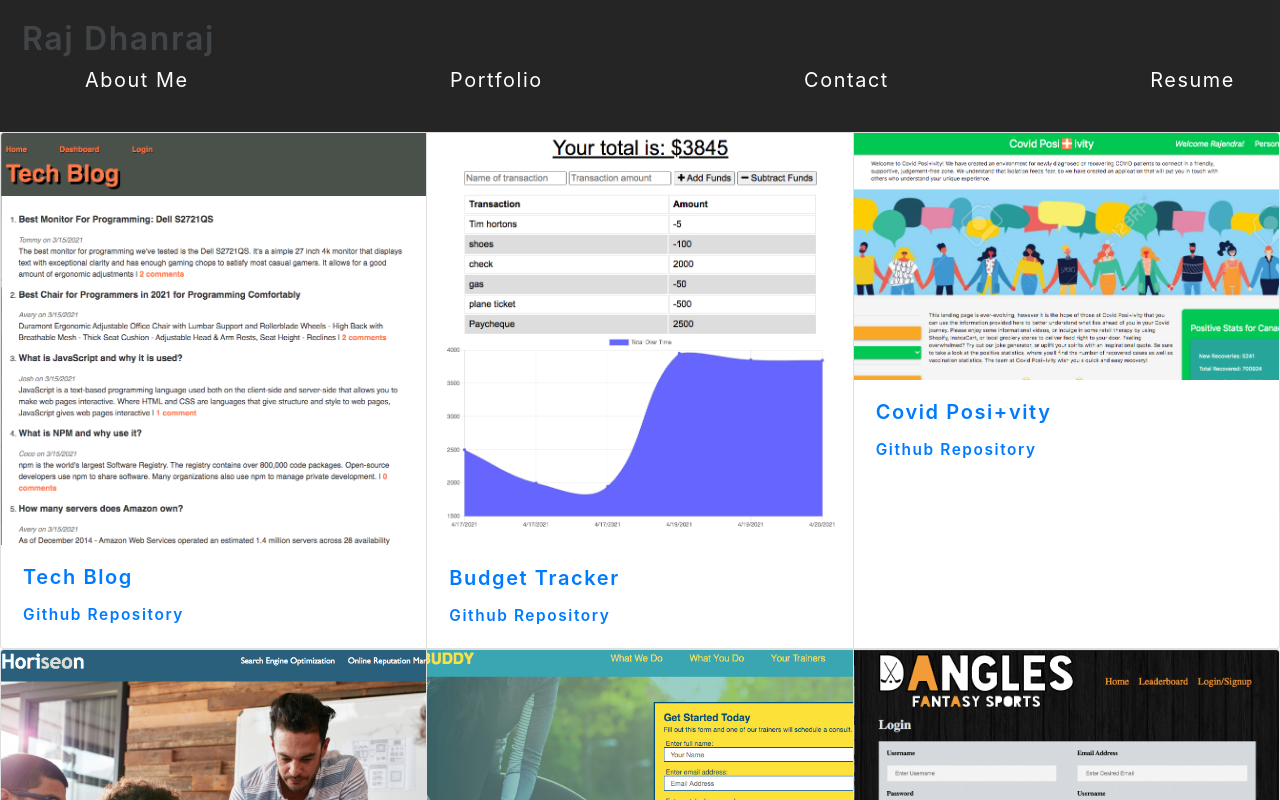
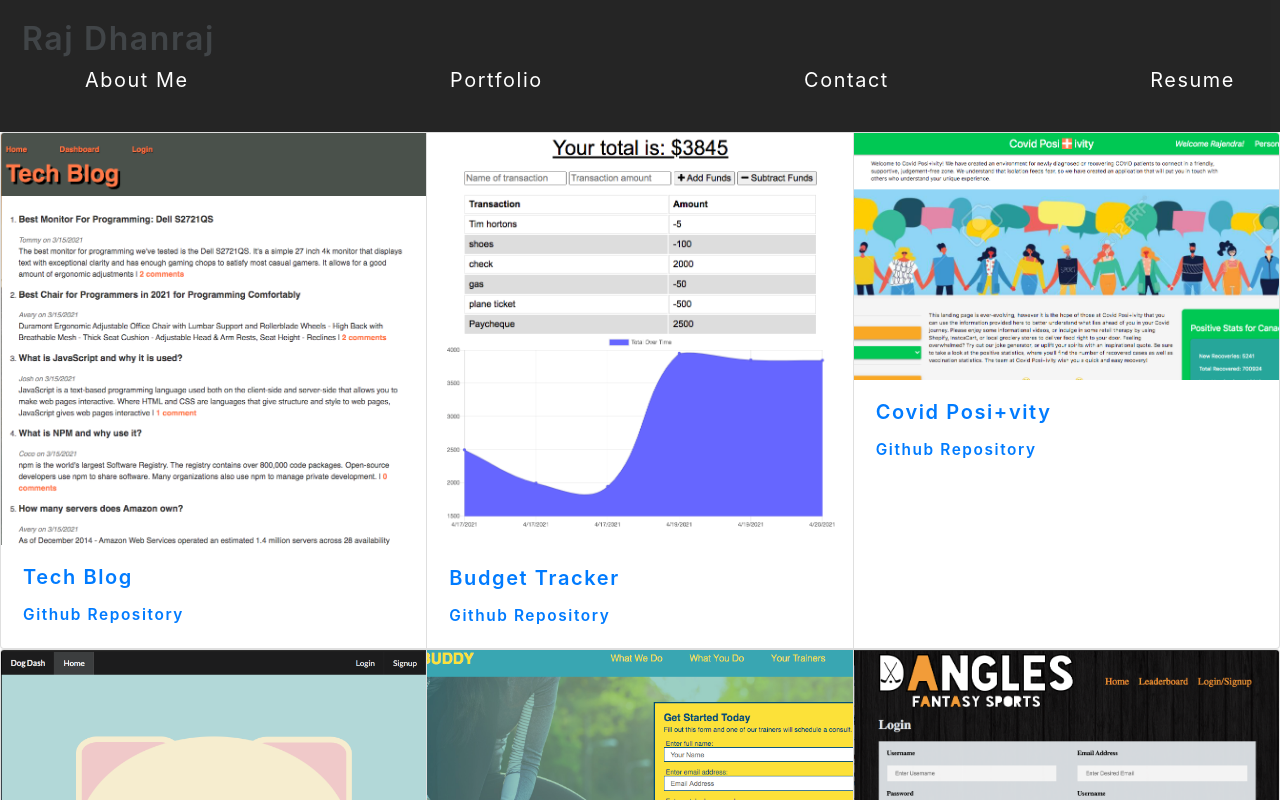
Before and after one commit to Rajendra-Dhanraj/React-Portfolio, a React (Create React App) app: page / in a window 1280 px wide. Both pictures are taken after a click on the item "Portfolio". Shown: the top 800 px of the page. Built offline with nearby package versions, Linux system fonts and the light colour scheme.

Commit message:
added final project

```diff
--- a/src/components/pages/Portfolio/index.js
+++ b/src/components/pages/Portfolio/index.js
@@ -3,7 +3,7 @@ import techBlog from "../../../assets/images/tech-blog.png";
 import bTracker from "../../../assets/images/bugdet-tracker.png";
 import covid from "../../../assets/images/covid-positivity.png";
 import dangles from "../../../assets/images/dangles.png";
-import horiseon from "../../../assets/images/horiseon.png";
+import dDash from "../../../assets/images/dog-dash.png";
 import rBuddy from "../../../assets/images/run-buddy.png";
 
 function Portfolio() {
@@ -63,16 +63,16 @@ function Portfolio() {
 
       <div className="card-group">
         <div className="card">
-          <img src={horiseon} className="card-img-top" alt="..." />
+          <img src={dDash} className="card-img-top" alt="..." />
           <div className="card-body">
             <h5 className="card-title">
-              <a href="https://rajendra-dhanraj.github.io/urban-octo-telegram-main/">
-                Horiseon
+              <a href="https://dog-dash.herokuapp.com/">
+                Dog Dash
               </a>
             </h5>
             <p className="card-text">
               <small className="text-muted">
-                <a href="https://github.com/Rajendra-Dhanraj/urban-octo-telegram-main">
+                <a href="https://github.com/pro3gro3/walk-my-dog">
                   Github Repository
                 </a>
               </small>
```
Also changed, not shown: src/assets/images/dog-dash.png (added).
